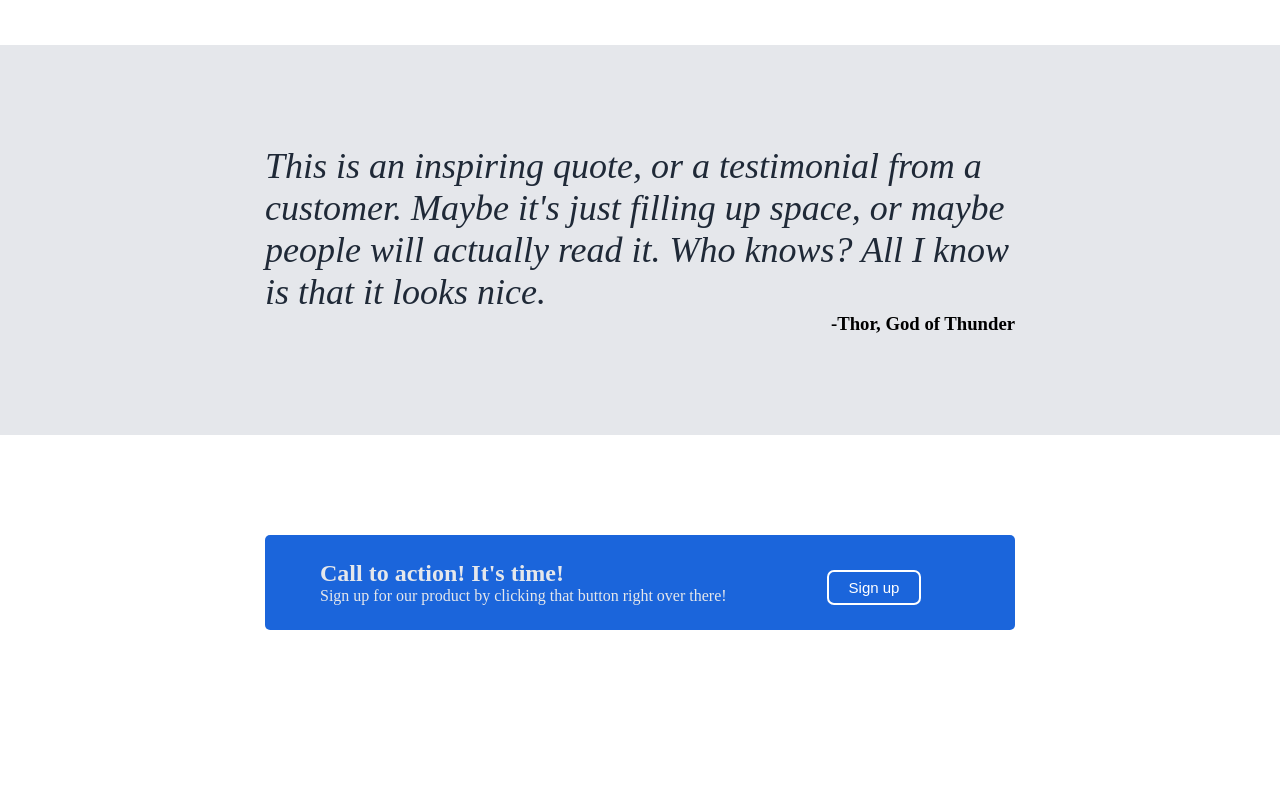
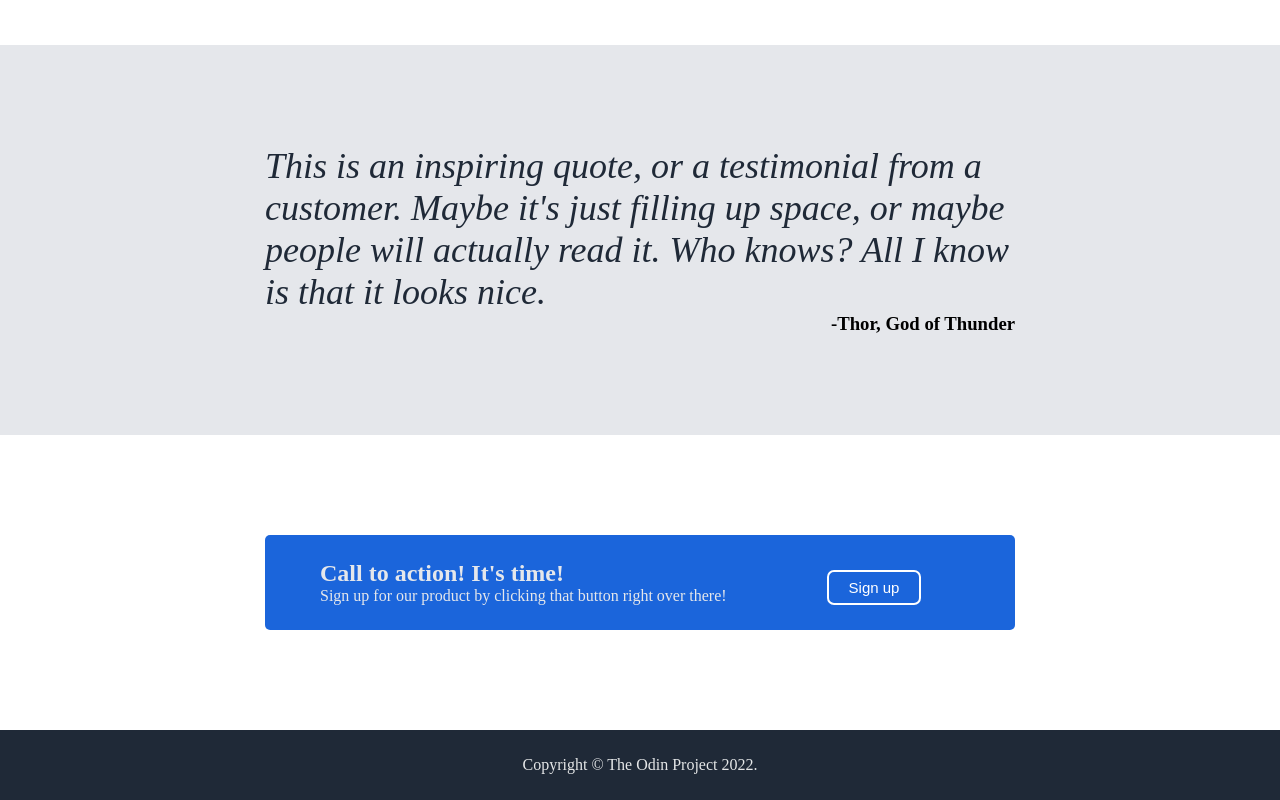
Before and after one commit to Wilson-Omondi/Landing-Page, a plain HTML site: page index.html in a window 1280 px wide. Shown: the part 718-1518 px from the top of the page. Before the commit the page ends 1448 px from the top, so only its background shows below. Drawn offline with Linux system fonts and the light colour scheme.

Commit message:
Working on the footer and call to action section

```diff
--- a/index.html
+++ b/index.html
@@ -77,5 +77,13 @@
     </div>
   </div>
 
+  <!-- Footer -->
+
+  <div class="footer">
+    <footer>
+      Copyright &copy The Odin Project 2022.
+    </footer>
+  </div>
+
 </body>
 </html>
--- a/style.css
+++ b/style.css
@@ -168,3 +168,13 @@
   border: 2px solid;
   border-radius: 7px;
 }
+
+
+.footer {
+  display: flex;
+  justify-content: center;
+  align-items: center;
+  height: 70px;
+  background-color: #1F2937;
+  color: #E5E7E8;
+}
```
